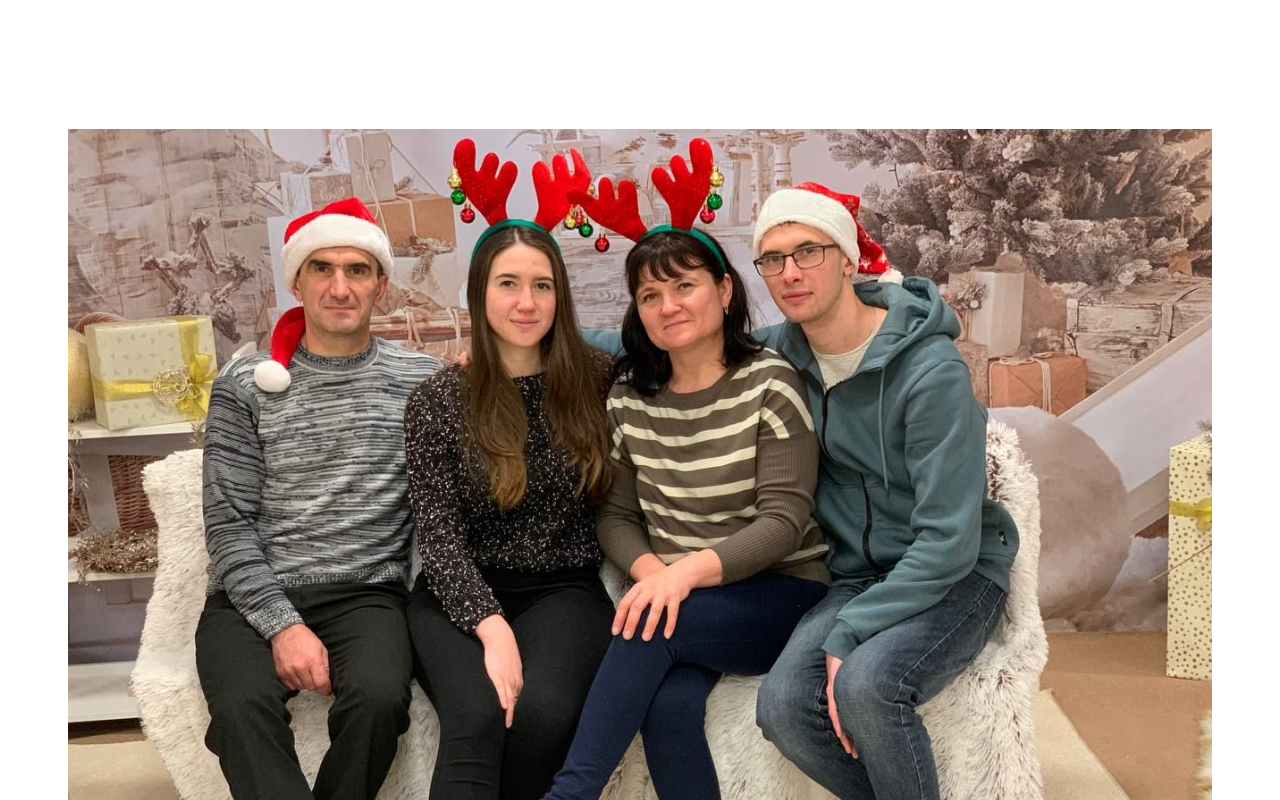
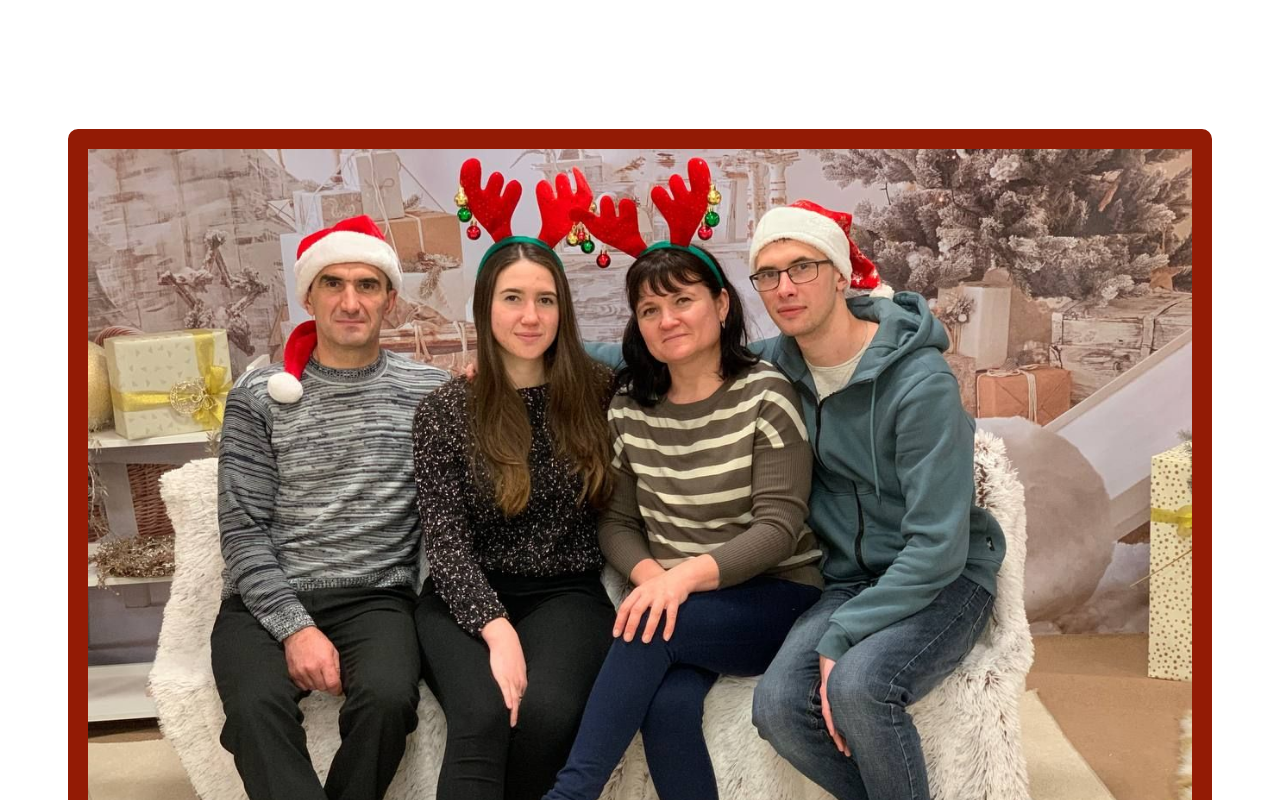
Before and after one commit to ivan-hryshko/family, a Vue app: page / in a window 1280 px wide. Shown: the part 540-1340 px from the top of the page. Built offline with nearby package versions, Linux system fonts and the light colour scheme.

Commit message:
added border

```diff
--- a/src/App.vue
+++ b/src/App.vue
@@ -53,6 +53,8 @@ p {
 
 img {
   width: 100%;
+  border: 20px solid #931b05;
+  border-radius: 10px;
 }
 
 /* #app p:first-child {
```
